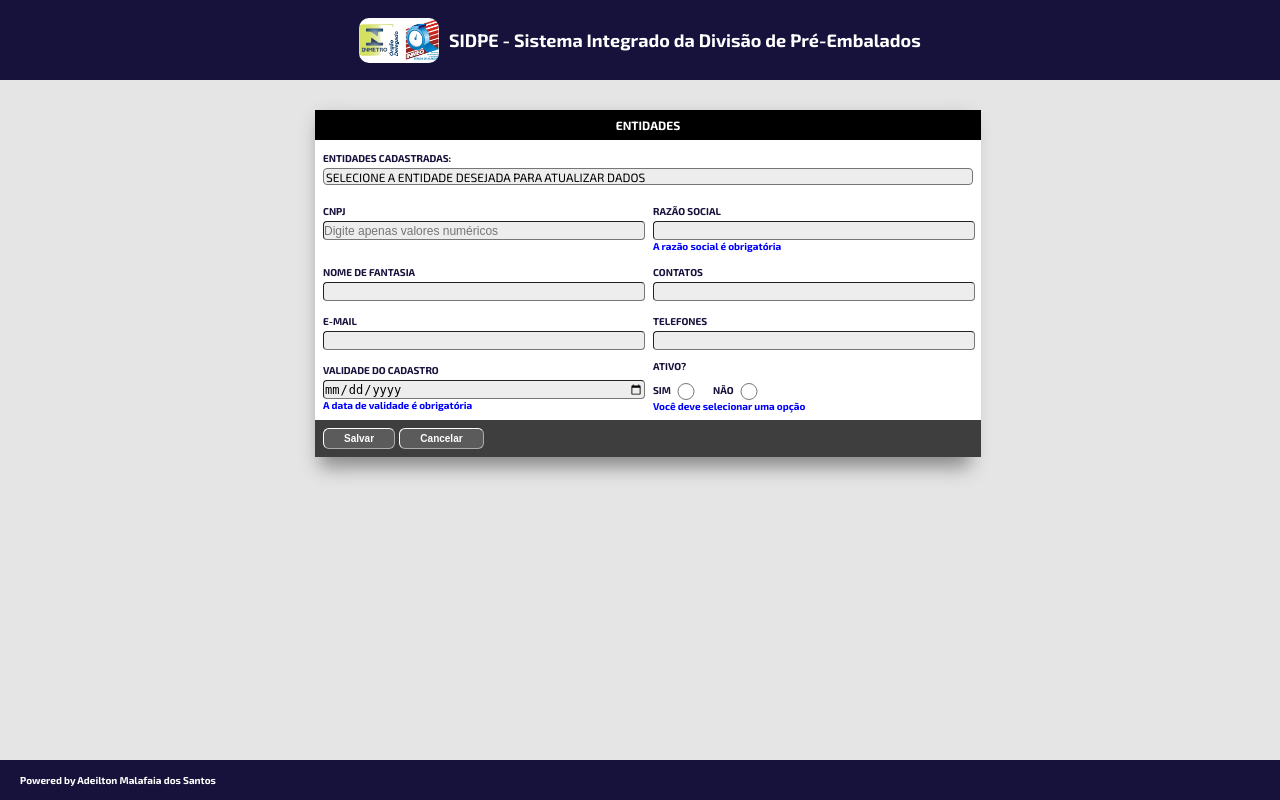
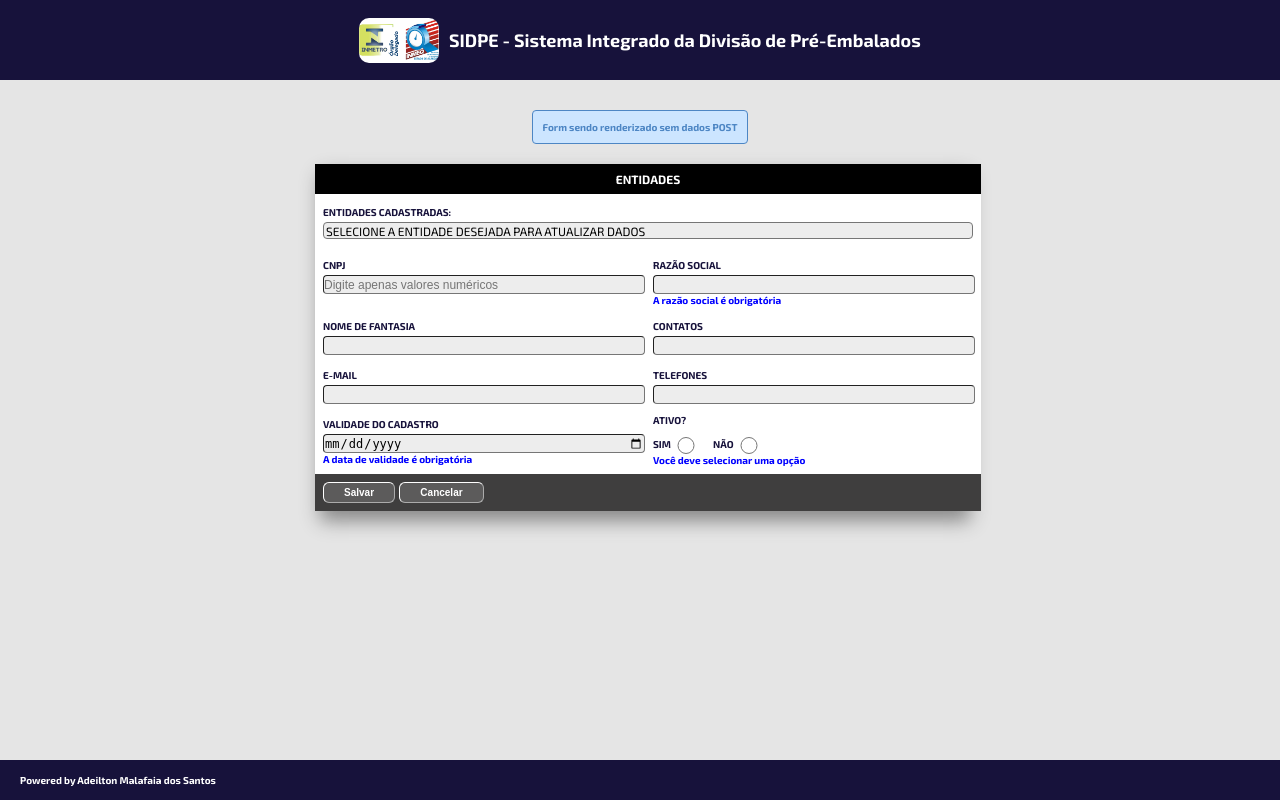
Before and after one commit to adeilton-malafaia/sipe-inmeq, a Django app: page /cad_entidades/ in a window 1280 px wide. Run offline with Django 5.2, Linux system fonts and the light colour scheme.

Commit message:
Definindo flash messages e message tags

```diff
--- a/destinations/static/destinations/css/style-main-conteiners.css
+++ b/destinations/static/destinations/css/style-main-conteiners.css
@@ -99,3 +99,43 @@ table{
 .uppercase{
   text-transform: uppercase;
 }
+
+/*********** Estilos para flash messages ***********/
+.message {
+  padding: 1rem;
+  border-radius: 4px;
+  border: 1px solid var(--color-dark-text);
+  background: var(--color-gray-2);
+  color: var(--color-dark-text);
+  margin-bottom: 2rem;
+}
+
+.message-error {
+  border: 1px solid var(--color-error-dark);
+  background: var(--color-error-light);
+  color: var(--color-error-dark);
+}
+
+.message-success {
+  border: 1px solid var(--color-success-dark);
+  background: var(--color-success-light);
+  color: var(--color-success-dark);
+}
+
+.message-warning {
+  border: 1px solid var(--color-warning-dark);
+  background: var(--color-warning-light);
+  color: var(--color-warning-dark);
+}
+
+.message-debug {
+  border: 1px solid var(--color-debug-dark);
+  background: var(--color-debug-light);
+  color: var(--color-debug-dark);
+}
+
+.message-info {
+  border: 1px solid var(--color-info-dark);
+  background: var(--color-info-light);
+  color: var(--color-info-dark);
+}
--- a/destinations/static/destinations/css/style-main.css
+++ b/destinations/static/destinations/css/style-main.css
@@ -1,3 +1,41 @@
+:root {
+  --color-primary: #269fe6;
+  --color-primary-hover: #2086c2;
+  --color-primary-dark: #13141f;
+  --color-primary-dark-hover: #212336;
+  --color-primary-light: #d4ecfa;
+  --color-primary-light-hover: #bdd8e7;
+  --color-white: #fff;
+  --color-black: #000;
+  --color-dark-text: #444;
+  --color-info-light: #cce5ff;
+  --color-debug-light: #cce5ff;
+  --color-success-light: #d4edda;
+  --color-alert-light: #fff3cd;
+  --color-warning-light: #fff3cd;
+  --color-error-light: #f8d7da;
+  --color-info-dark: #4d86c4;
+  --color-debug-dark: #4d86c4;
+  --color-success-dark: #4a9c5d;
+  --color-alert-dark: #927f40;
+  --color-warning-dark: #927f40;
+  --color-error-dark: #da525d;
+  --color-gray-0: #f9f9f9;
+  --color-gray-1: #e0e0e0;
+  --color-gray-2: #c7c7c7;
+  --color-gray-3: #aeaeae;
+  --color-gray-4: #959595;
+  --color-gray-5: #7d7d7d;
+  --color-gray-6: #646464;
+  --color-gray-7: #4b4b4b;
+  --color-gray-8: #323232;
+  --color-gray-9: #191919;
+  --font-primary: sans-serif;
+  --font-headings: 'Roboto Slab', serif;
+  --spacing-gutter-medium: 3rem;
+  --spacing-gutter-large: 4rem;
+}
+
 *{
   padding: 0;
   margin: 0;
--- a/destinations/templates/destinations/pages/entidades.html
+++ b/destinations/templates/destinations/pages/entidades.html
@@ -1,6 +1,15 @@
 {% extends "destinations/global_templates/destinations-global.html" %}
 
 {% block content %}
+
+{% if messages %}
+  {% for msg in messages %}
+    <div class="message {{ msg.tags }}">
+      {{ msg }}
+    </div>
+  {% endfor %}
+{% endif %}
+
 <form action="" method="POST" autocomplete="off">
   {% csrf_token %}
   <div class="div-form">
--- a/destinations/views.py
+++ b/destinations/views.py
@@ -1,3 +1,4 @@
+from django.contrib import messages
 from django.shortcuts import render
 
 from utils.destinations.factory import makeSaida
@@ -24,6 +25,7 @@ def cadentidades(request):  # View de rota para cadastro de entidades
         request.session["register_form_entidades"] = POST
         form = forms.EntidadeForm(POST)
     else:
+        messages.info(request, "Form sendo renderizado sem dados POST")
         form = forms.EntidadeForm()
 
     return render(
```
Also changed, not shown: sipe/settings.py (+50 -38 lines), db.sqlite3.
